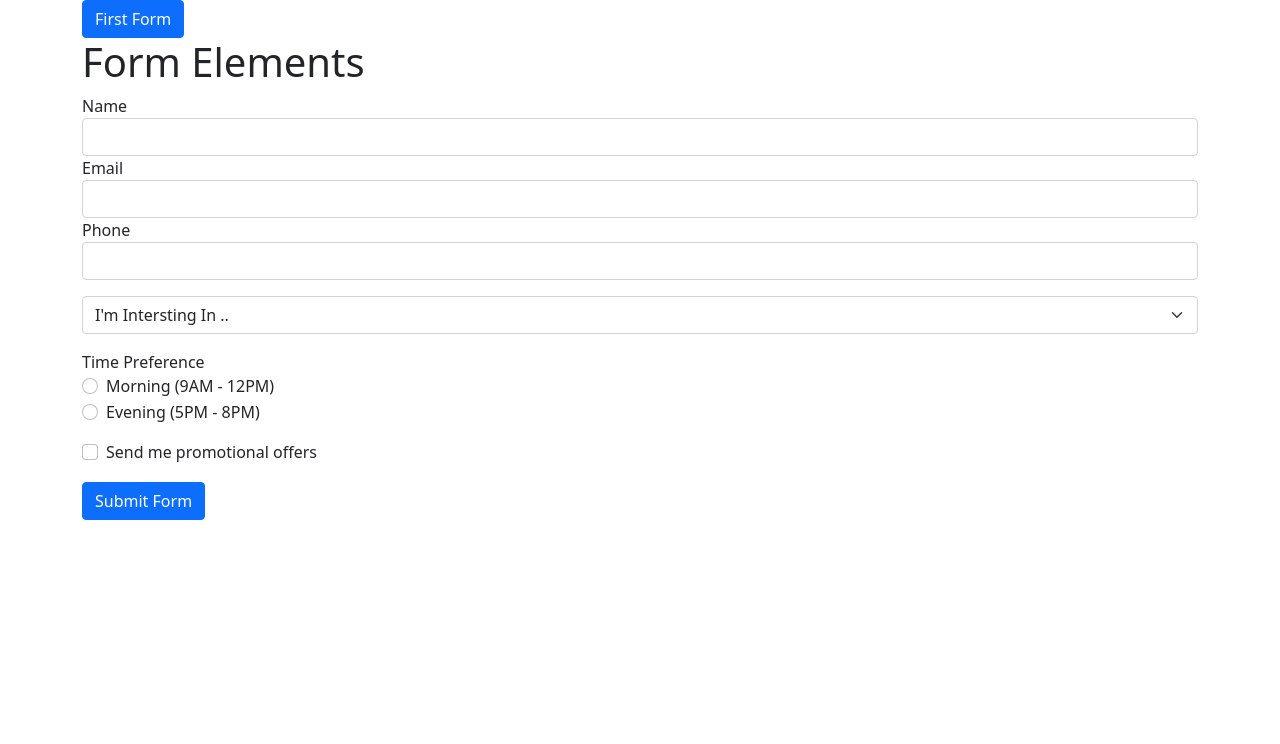
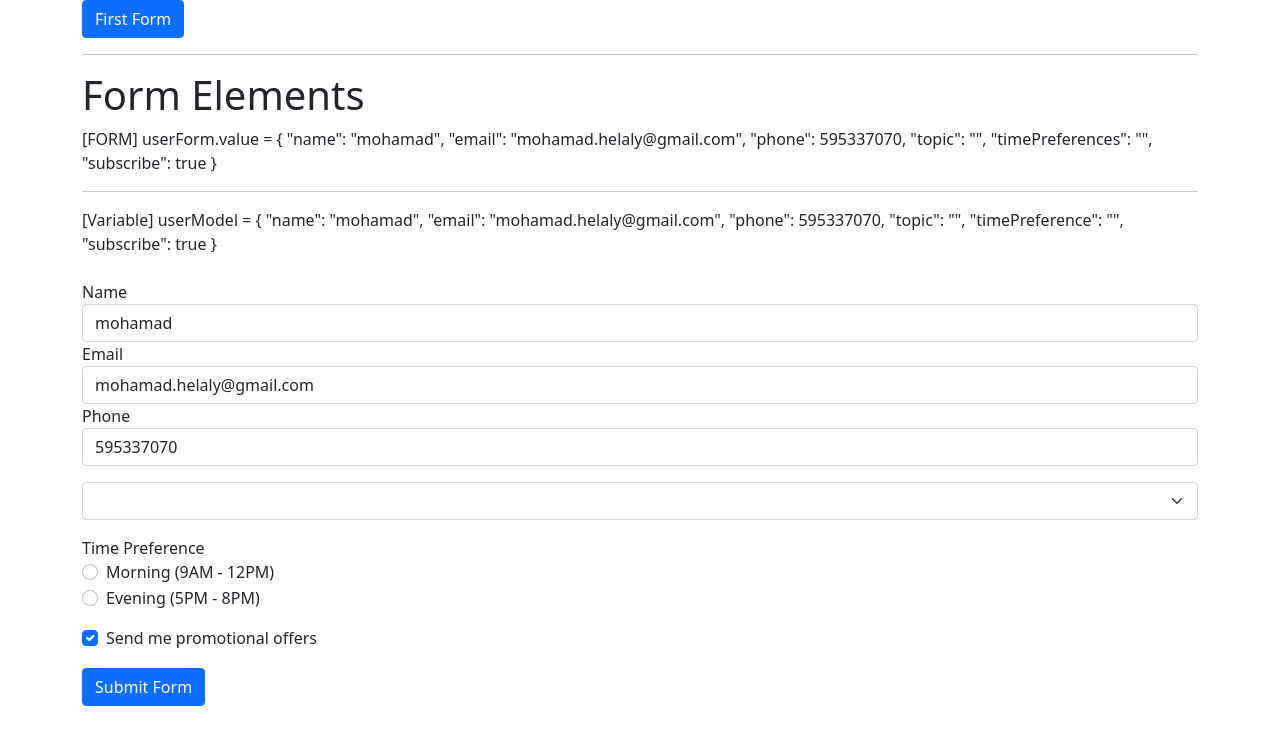
Before and after one commit to MohamadHelaly/angularforms, an Angular app: page /firstform in a window 1280 px wide. Shown: the top 744 px of the page. Built offline with nearby package versions, Linux system fonts and the light colour scheme.

Commit message:
connect form to class

```diff
--- a/src/app/app.component.html
+++ b/src/app/app.component.html
@@ -1,9 +1,14 @@
-<link href="https://cdn.jsdelivr.net/npm/bootstrap@5.0.2/dist/css/bootstrap.min.css" rel="stylesheet" integrity="sha384-EVSTQN3/azprG1Anm3QDgpJLIm9Nao0Yz1ztcQTwFspd3yD65VohhpuuCOmLASjC" crossorigin="anonymous">
+<link href="https://cdn.jsdelivr.net/npm/bootstrap@5.0.2/dist/css/bootstrap.min.css" rel="stylesheet"
+  integrity="sha384-EVSTQN3/azprG1Anm3QDgpJLIm9Nao0Yz1ztcQTwFspd3yD65VohhpuuCOmLASjC" crossorigin="anonymous">
 
 
 <div class="container">
 
-  <a class="btn btn-primary" routerLink="firstform" >First Form </a>
+  <a class="btn btn-primary" routerLink="firstform">First Form </a>
+
+  <div class="mb-3">
+    <hr>
+  </div>
 
   <router-outlet></router-outlet>
   <!-- <app-aform></app-aform> -->
--- a/src/app/app.module.ts
+++ b/src/app/app.module.ts
@@ -1,5 +1,7 @@
 import { NgModule } from '@angular/core';
 import { BrowserModule } from '@angular/platform-browser';
+import { FormsModule } from '@angular/forms';
+
 
 import { AppRoutingModule } from './app-routing.module';
 import { AppComponent } from './app.component';
@@ -12,7 +14,8 @@ import { AformComponent } from './forms/aform/aform.component';
   ],
   imports: [
     BrowserModule,
-    AppRoutingModule
+    AppRoutingModule,
+    FormsModule
   ],
   providers: [],
   bootstrap: [AppComponent]
--- a/src/app/forms/aform/aform.component.html
+++ b/src/app/forms/aform/aform.component.html
@@ -1,25 +1,35 @@
 <h1>Form Elements</h1>
 
-<form>
+<form #userForm="ngForm">
+
+
+    [FORM] userForm.value = {{ userForm.value | json }}
+
+    <hr>
+
+    [Variable] userModel = {{ userModel | json }}
+
+    <br>
+    <br>
 
     <div class="form-group">
         <label>Name</label>
-        <input type="text" class="form-control">
+        <input type="text" class="form-control" name="name" [(ngModel)]="userModel.name">
     </div>
 
     <div class="form-group">
         <label>Email</label>
-        <input type="email" class="form-control">
+        <input type="email" class="form-control" name="email" [(ngModel)]="userModel.email">
     </div>
 
     <div class="form-group">
         <label>Phone</label>
-        <input type="tel" class="form-control">
+        <input type="tel" class="form-control" name="phone" [(ngModel)]="userModel.phone">
     </div>
 
     <div class="mt-3">
         <div class="form-group">
-            <select class="form-select">
+            <select class="form-select" name="topic" [(ngModel)]="userModel.topic">
                 <option selected>I'm Intersting In ..</option>
                 <option *ngFor="let topic of topics">{{ topic }}</option>
             </select>
@@ -30,22 +40,44 @@
     <div class="mt-3">
         <label> Time Preference </label>
         <div class="form-check">
-            <input class="form-check-input" type="radio" name="timePreferences" value="morning">
+            <input class="form-check-input" type="radio" name="timePreferences" value="morning"
+                [(ngModel)]="userModel.timePreference">
             <label class="form-check-label">Morning (9AM - 12PM)</label>
         </div>
         <div class="form-check">
-            <input class="form-check-input" type="radio" name="timePreferences" value="evening">
+            <input class="form-check-input" type="radio" name="timePreferences" value="evening"
+                [(ngModel)]="userModel.timePreference">
             <label class="form-check-label">Evening (5PM - 8PM)</label>
         </div>
     </div>
 
     <div class="mt-3">
         <div class="form-check">
-            <input type="checkbox" class="form-check-input">
+            <input type="checkbox" class="form-check-input" name="subscribe" [(ngModel)]="userModel.subscribe">
             <label class="form-check-label">Send me promotional offers</label>
         </div>
     </div>
 
+
+    <!-- <div ngModelGroup="address">
+        <div class="form-group">
+            <label>Street</label>
+            <input type="text" class="form-control" name="street" ngModel>
+        </div>
+        <div class="form-group">
+            <label>City</label>
+            <input type="text" class="form-control" name="city" ngModel>
+        </div>
+        <div class="form-group">
+            <label>State</label>
+            <input type="text" class="form-control" name="state" ngModel>
+        </div>
+        <div class="form-group">
+            <label>Postal Code</label>
+            <input type="text" class="form-control" name="postalCode" ngModel>
+        </div>
+    </div> -->
+
     <button class="btn btn-primary mt-3 btn-block" type="submit">Submit Form</button>
 
 </form>
--- a/src/app/forms/aform/aform.component.ts
+++ b/src/app/forms/aform/aform.component.ts
@@ -1,4 +1,6 @@
 import { Component, OnInit } from '@angular/core';
+import { User } from 'src/app/user';
+
 
 @Component({
   selector: 'app-aform',
@@ -8,6 +10,9 @@ import { Component, OnInit } from '@angular/core';
 export class AformComponent implements OnInit {
 
   topics: string[] = ['Angular', 'React', 'Vue'];
+
+  userModel: User = new User('mohamad', 'mohamad.helaly@gmail.com', 595337070, '', '', true);
+
   constructor() { }
 
   ngOnInit(): void {
--- /dev/null
+++ b/src/app/user.ts
@@ -0,0 +1,10 @@
+export class User {
+    constructor(
+        public name: string,
+        public email: string,
+        public phone: number,
+        public topic: string,
+        public timePreference: string,
+        public subscribe: boolean,
+    ) { }
+}
```
Also changed, not shown: 1 other file (tests, documents, lock files or other folders).
